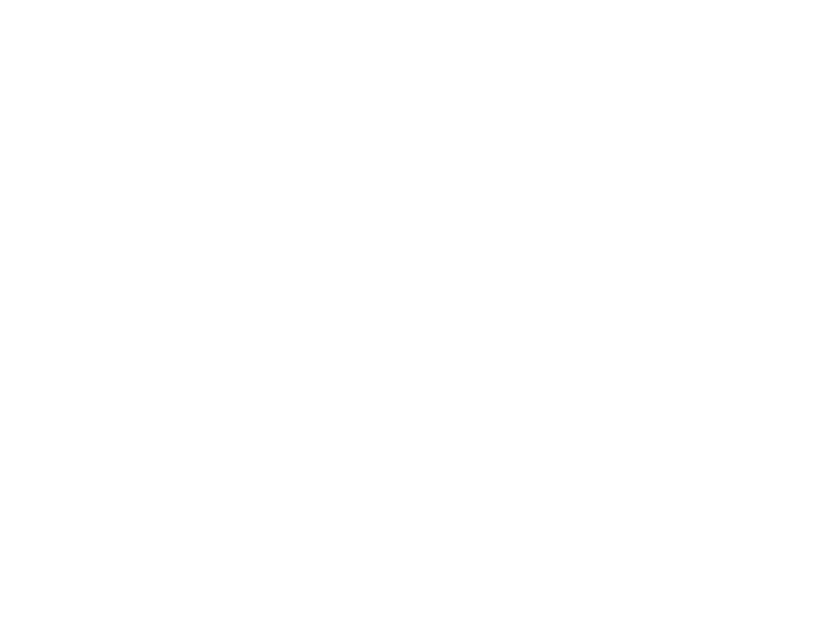
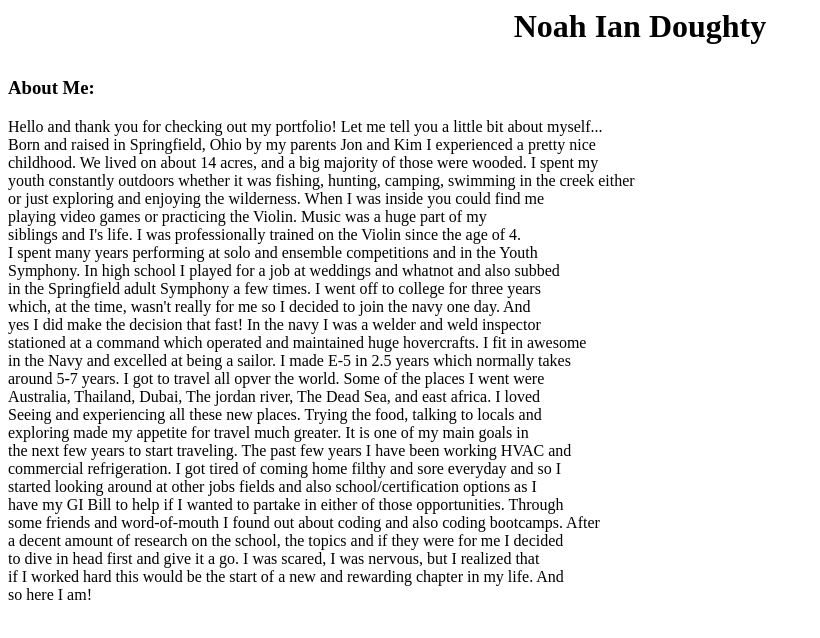
Before and after one commit to ndought/first-porftolio-attempt, a plain HTML site: page index.html in a window 1280 px wide. Shown: the whole page, without its empty margins (0-820 px from the left). Drawn offline with Linux system fonts and the light colour scheme.

Commit message:
Wrote 1st draft 'about me'

```diff
--- a/index.html
+++ b/index.html
@@ -1,5 +1,35 @@
 <html>
-    <header>
-        <title>Noah's Portfolio</title>
-    </header>
+    <header><title>Noah's Portfolio</title></header>
+    <h1><p style="text-align: center;">Noah Ian Doughty</p></h1>
+
+    <h3>About Me:</h3>
+    <summary>Hello and thank you for checking out my portfolio! Let me tell you a little bit about myself...<br>
+    Born and raised in Springfield, Ohio by my parents Jon and Kim I experienced a pretty nice <br> childhood.
+    We lived on about 14 acres, and a big majority of those were wooded. I spent my<br> youth
+    constantly outdoors whether it was fishing, hunting, camping, swimming in the creek either<br>
+    or just exploring and enjoying the wilderness. When I was inside you could find me <br>
+     playing video games or practicing the Violin.  Music was a huge part of my <br>
+    siblings and I's life. I was professionally trained on the Violin since the age of 4.<br>
+    I spent many years performing at solo and ensemble competitions and in the Youth <br>
+    Symphony. In high school I played for a job at weddings and whatnot and also subbed <br>
+    in the Springfield adult Symphony a few times. I went off to college for three years <br>
+    which, at the time, wasn't really for me so I decided to join the navy one day. And<br>
+    yes I did make the decision that fast! In the navy I was a welder and weld inspector<br>
+    stationed at a command which operated and maintained huge hovercrafts. I fit in awesome<br>
+    in the Navy and excelled at being a sailor. I made E-5 in 2.5 years which normally takes<br>
+    around 5-7 years. I got to travel all opver the world. Some of the places I went were<br>
+    Australia, Thailand, Dubai, The jordan river, The Dead Sea, and east africa. I loved<br>
+    Seeing and experiencing all these new places. Trying the food, talking to locals and<br>
+    exploring made my appetite for travel much greater.  It is one of my main goals in <br>
+    the next few years to start traveling. The past few years I have been working HVAC and<br>
+    commercial refrigeration. I got tired of coming home filthy and sore everyday and so I<br>
+    started looking around at other jobs fields and also school/certification options as I<br>
+    have my GI Bill to help if I wanted to partake in either of those opportunities. Through<br>
+    some friends and word-of-mouth I found out about coding and also coding bootcamps. After<br>
+    a decent amount of research on the school, the topics and if they were for me I decided <br>
+    to dive in head first and give it a go. I was scared, I was nervous, but I realized that <br>
+    if I worked hard this would be the start of a new and rewarding chapter in my life. And <br>
+    so here I am!
+    </summary>
+
 </html>
```
